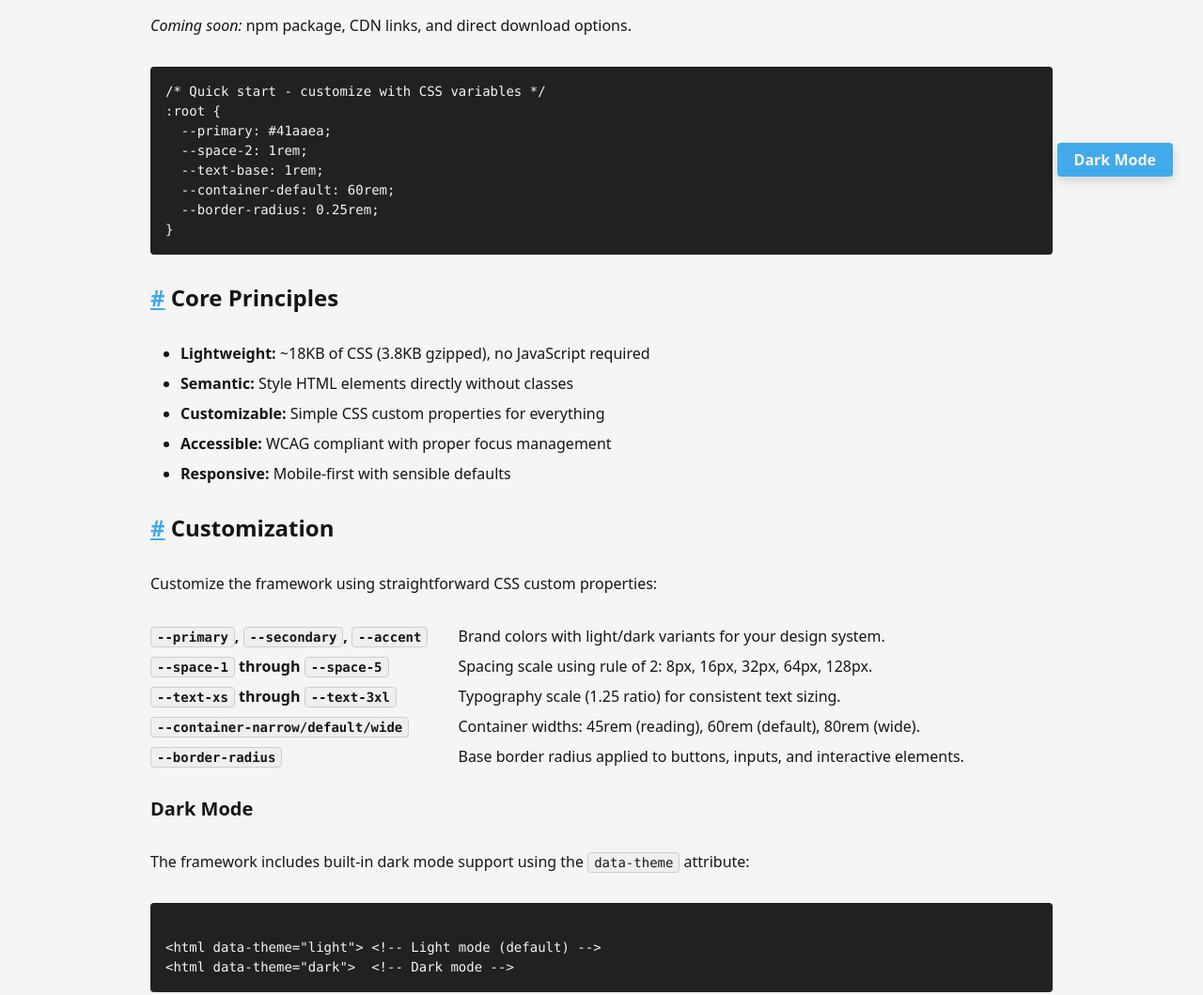
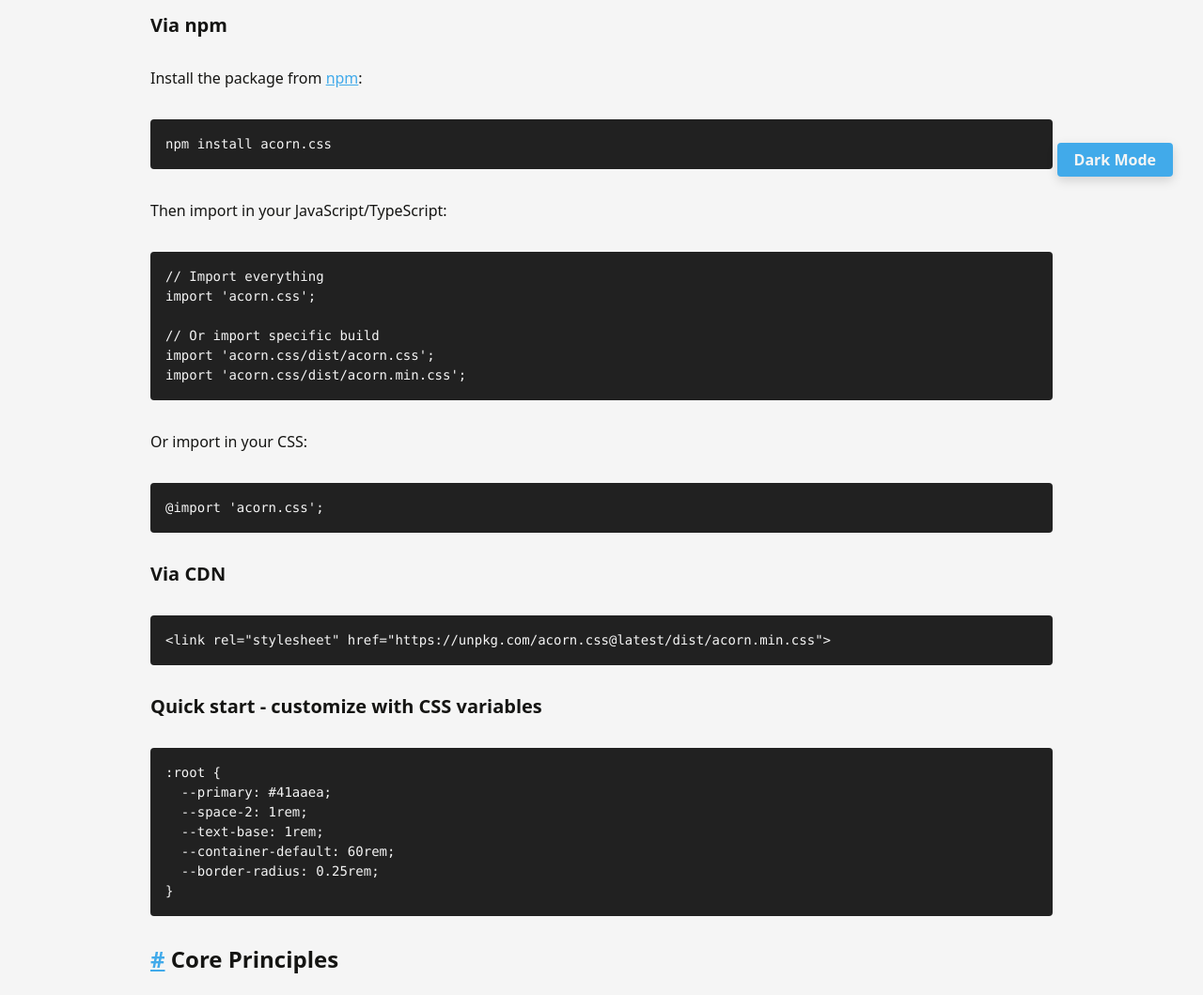
Before and after one commit to jomurgel/acorn.css, a plain HTML site: page index.html in a window 1280 px wide. Shown: the part 580-1639 px from the top of the page at 94% size. Drawn offline with Linux system fonts and the light colour scheme.

Commit message:
Deploying to gh-pages from @ jomurgel/acorn.css@04f2f13897301323d4fc1dbe942f98e876066a79 🚀

```diff
--- a/index.html
+++ b/index.html
@@ -106,10 +106,27 @@
 
       <article>
         <h3 id="installation"><a href="#installation" aria-label="Link to Installation section">#</a> Installation</h3>
-        <p><em>Coming soon:</em> npm package, CDN links, and direct download options.</p>
 
-        <pre><code>/* Quick start - customize with CSS variables */
-:root {
+        <h4>Via npm</h4>
+        <p>Install the package from <a href="https://www.npmjs.com/package/acorn.css">npm</a>:</p>
+        <pre><code>npm install acorn.css</code></pre>
+
+        <p>Then import in your JavaScript/TypeScript:</p>
+        <pre><code>// Import everything
+import 'acorn.css';
+
+// Or import specific build
+import 'acorn.css/dist/acorn.css';
+import 'acorn.css/dist/acorn.min.css';</code></pre>
+
+        <p>Or import in your CSS:</p>
+        <pre><code>@import 'acorn.css';</code></pre>
+
+        <h4>Via CDN</h4>
+        <pre><code>&lt;link rel="stylesheet" href="https://unpkg.com/acorn.css@latest/dist/acorn.min.css"&gt;</code></pre>
+
+        <h4>Quick start - customize with CSS variables</h4>
+        <pre><code>:root {
   --primary: #41aaea;
   --space-2: 1rem;
   --text-base: 1rem;
@@ -799,8 +816,8 @@
         <nav data-scroll="horizontal">
           <ul>
             <li><a href="https://github.com/jomurgel/acorn.css">GitHub Repository</a></li>
-            <li><a href="#npm">npm Package</a> (coming soon)</li>
-            <li><a href="#cdn">CDN Links</a> (coming soon)</li>
+            <li><a href="https://www.npmjs.com/package/acorn.css">npm Package</a></li>
+            <li><a href="https://unpkg.com/acorn.css@latest/dist/">CDN Links</a></li>
             <li><a href="#changelog">Changelog</a> (coming soon)</li>
           </ul>
         </nav>
```
